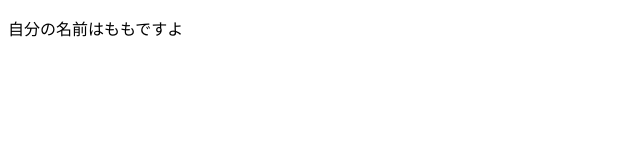
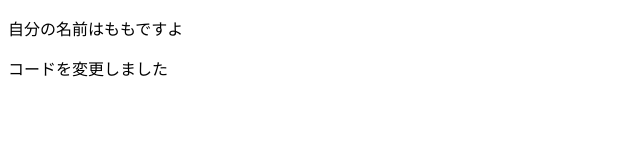
Before and after one commit to testyuko/git_test, a plain HTML site: page index.html in a window 1280 px wide. Shown: the whole page, without its empty margins (0-640 px from the left). Drawn offline with Linux system fonts and the light colour scheme.

Commit message:
ブランチテスト

```diff
--- a/index.html
+++ b/index.html
@@ -7,5 +7,6 @@
 </head>
 <body>
     <p>自分の名前はももですよ</p>
+    <p>コードを変更しました</p>
 </body>
 </html>
```
